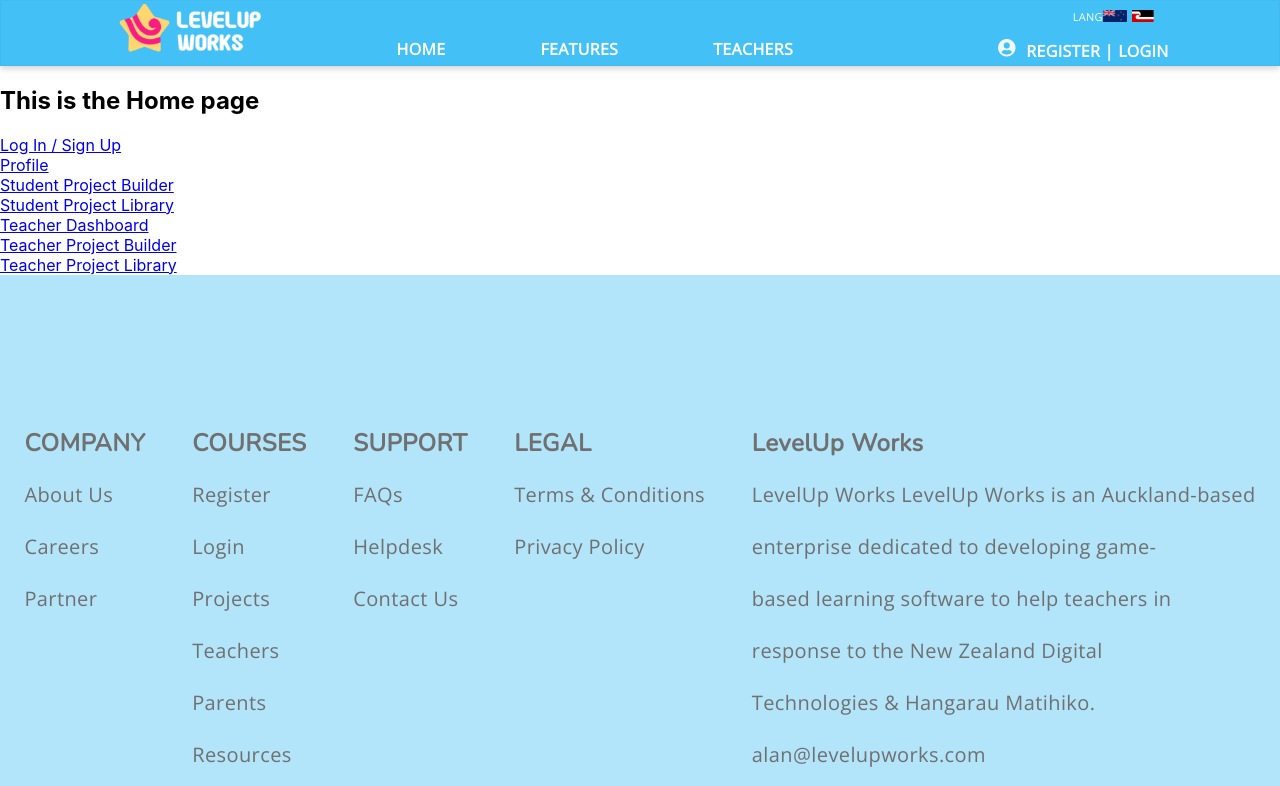
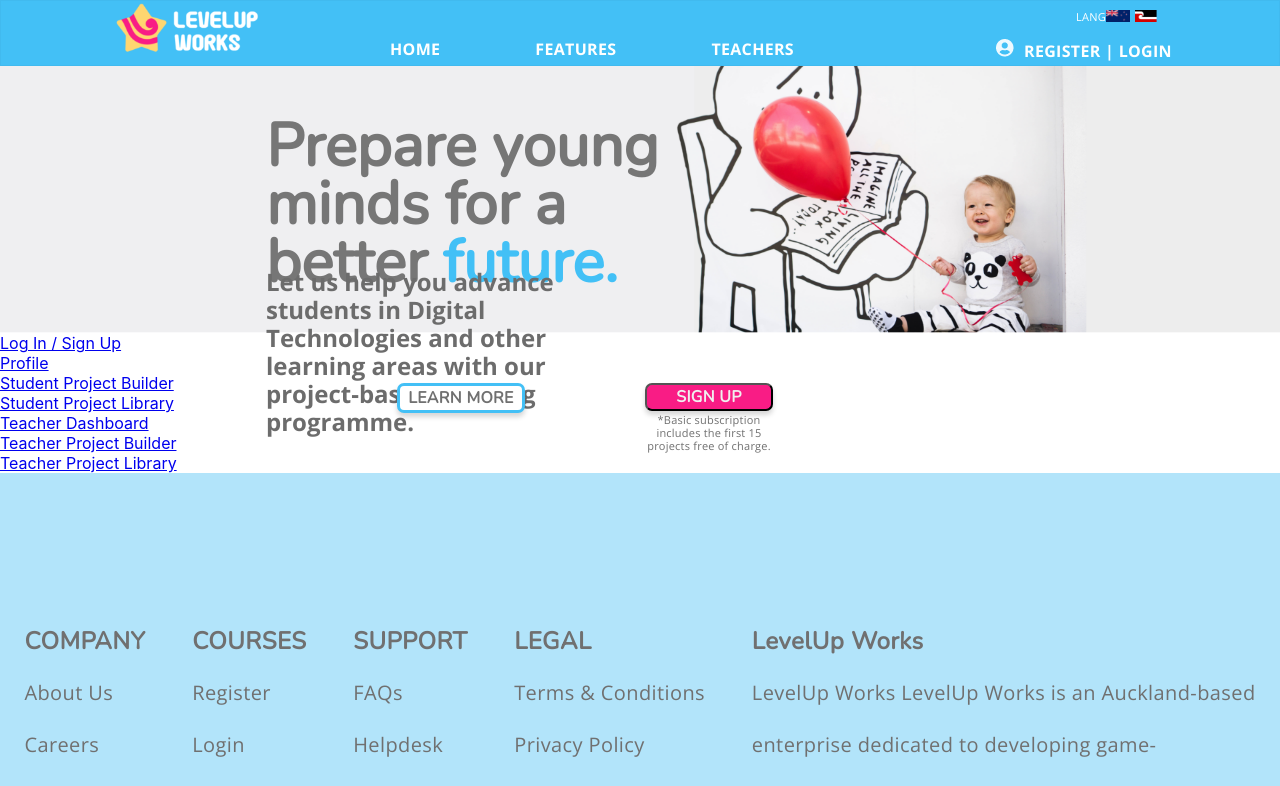
Before and after one commit to JordanMeijer/Team4MissionX, a React (Create React App) app in the folder mission-3/: page / in a window 1280 px wide. Shown: the top 786 px of the page. Built offline with nearby package versions, Linux system fonts and the light colour scheme.

Commit message:
First version of the Home Hero Component

```diff
--- a/mission-3/src/components/HomeHeader.css
+++ b/mission-3/src/components/HomeHeader.css
@@ -23,7 +23,7 @@
   margin-top: 1px;
 }
 
-.register_login_element {
+.header_register_login_element {
   display: inline-block;
   margin-top: 2px;
   margin-left: 10px;
@@ -46,11 +46,10 @@
   margin-bottom: 2px;
 }
 
-.register_login_flags_parent_container{
+.header_register_login_flags_parent_container {
   display: flex;
   flex-direction: column;
   height: 100%;
-
 }
 
 .header_flags_child_container {
--- a/mission-3/src/components/HomeHeader.js
+++ b/mission-3/src/components/HomeHeader.js
@@ -16,14 +16,14 @@ function HomeHeader () {
           <div className="header_navbar_content">FEATURES</div>
           <div className="header_navbar_content">TEACHERS</div>
         </section>
-        <div className="register_login_flags_parent_container">
+        <div className="header_register_login_flags_parent_container">
           <section className="header_flags_child_container">
             <div className="header_lang_content">LANG</div>
             <Languages className="header_flags" />
           </section>
           <section>
             <img className="header_user_circle" src={IconUserCircle} alt ="icon_awesome_user_circle" />
-            <div className="register_login_element">REGISTER | LOGIN</div>
+            <div className="header_register_login_element">REGISTER | LOGIN</div>
           </section>
 
         </div>
--- /dev/null
+++ b/mission-3/src/components/HomeHero.css
@@ -0,0 +1,78 @@
+@import url("https://fonts.googleapis.com/css2?family=Nunito:ital,wght@1,700;1,800;1,900&family=Open+Sans:wght@700&display=swap");
+
+.homehero_wrapper {
+  position: relative;
+  display: flex;
+  flex-direction: column;
+  height: 100%;
+}
+
+.homehero_image {
+  object-fit: cover;
+  width: 100%;
+  height: 100%;
+}
+
+.homehero_h1 {
+  position: absolute;
+  text-align: left;
+  width: 35%;
+  margin: 51px 266px;
+  font: normal normal bold 60px/58px Nunito;
+  letter-spacing: 0px;
+  color: #767676;
+}
+
+.homehero_h3 {
+  position: absolute;
+  text-align: left;
+  margin: 202px 266px;
+  width: 29%;
+  font: normal normal bold 24px/28px Open Sans;
+  letter-spacing: 0px;
+  color: #6c6c6c;
+}
+
+.homehero_future {
+  color: #42c0f6;
+}
+
+.homehero_learn_button {
+  position: absolute;
+  background: #ffffff 0% 0% no-repeat padding-box;
+  box-shadow: 0px 4px 5px #00000029;
+  border: 3px solid #43c0f6;
+  width: 10%;
+  margin-top: 317px;
+  margin-left: 397px;
+  border-radius: 7px;
+  text-align: center;
+  font: normal normal 900 16px/22px Nunito;
+  letter-spacing: 0.32px;
+  color: #707070;
+}
+
+.homehero_signup_button {
+  position: absolute;
+  background: #f91c85;
+  box-shadow: 0px 4px 5px #00000029;
+  border-radius: 7px;
+  margin-top: 317px;
+  margin-left: 645px;
+  width: 10%;
+  text-align: center;
+  font: normal normal 900 16px/22px Nunito;
+  letter-spacing: 0.32px;
+  color: #f0efef;
+}
+
+.homeheader_p {
+  position: absolute;
+  text-align: center;
+  margin-top: 347px;
+  margin-left: 645px;
+  width: 10%;
+  font: normal normal normal 11px/13px Open Sans;
+  letter-spacing: 0.22px;
+  color: #707070;
+}
--- /dev/null
+++ b/mission-3/src/components/HomeHero.js
@@ -0,0 +1,18 @@
+import './HomeHero.css';
+import HeroImage from '../images/Home/Hero image option 1 edit 2.png';
+
+function HomeHero () {
+  return (
+    <div className="homehero_wrapper">
+      <img className="homehero_image" src={HeroImage} alt="hero-option-1-edit-2" />
+      <h1 className="homehero_h1">Prepare young minds for a better <span className="homehero_future">future.</span></h1>
+      <h3 className="homehero_h3">Let us help you advance students in Digital Technologies and other
+        learning areas with our project-based learning programme.</h3>
+      <button className="homehero_learn_button">LEARN MORE</button>
+      <button className="homehero_signup_button">SIGN UP</button>
+      <p className="homeheader_p">*Basic subscription includes the first 15 projects free of charge.</p>
+    </div>
+  );
+};
+
+export default HomeHero;
--- a/mission-3/src/pages/Home.js
+++ b/mission-3/src/pages/Home.js
@@ -1,5 +1,6 @@
 import { Link } from 'react-router-dom';
 import HomeHeader from "../components/HomeHeader";
+import HomeHero from '../components/HomeHero';
 import HomeFooter from '../components/HomeFooter';
 
 function Home() {
@@ -7,7 +8,7 @@ function Home() {
   return (
     <>
       <HomeHeader />
-      <div><h2>This is the Home page</h2></div>
+      <HomeHero />
       <div>
         <Link to="/loginsignup">Log In / Sign Up</Link>
       </div>
```
